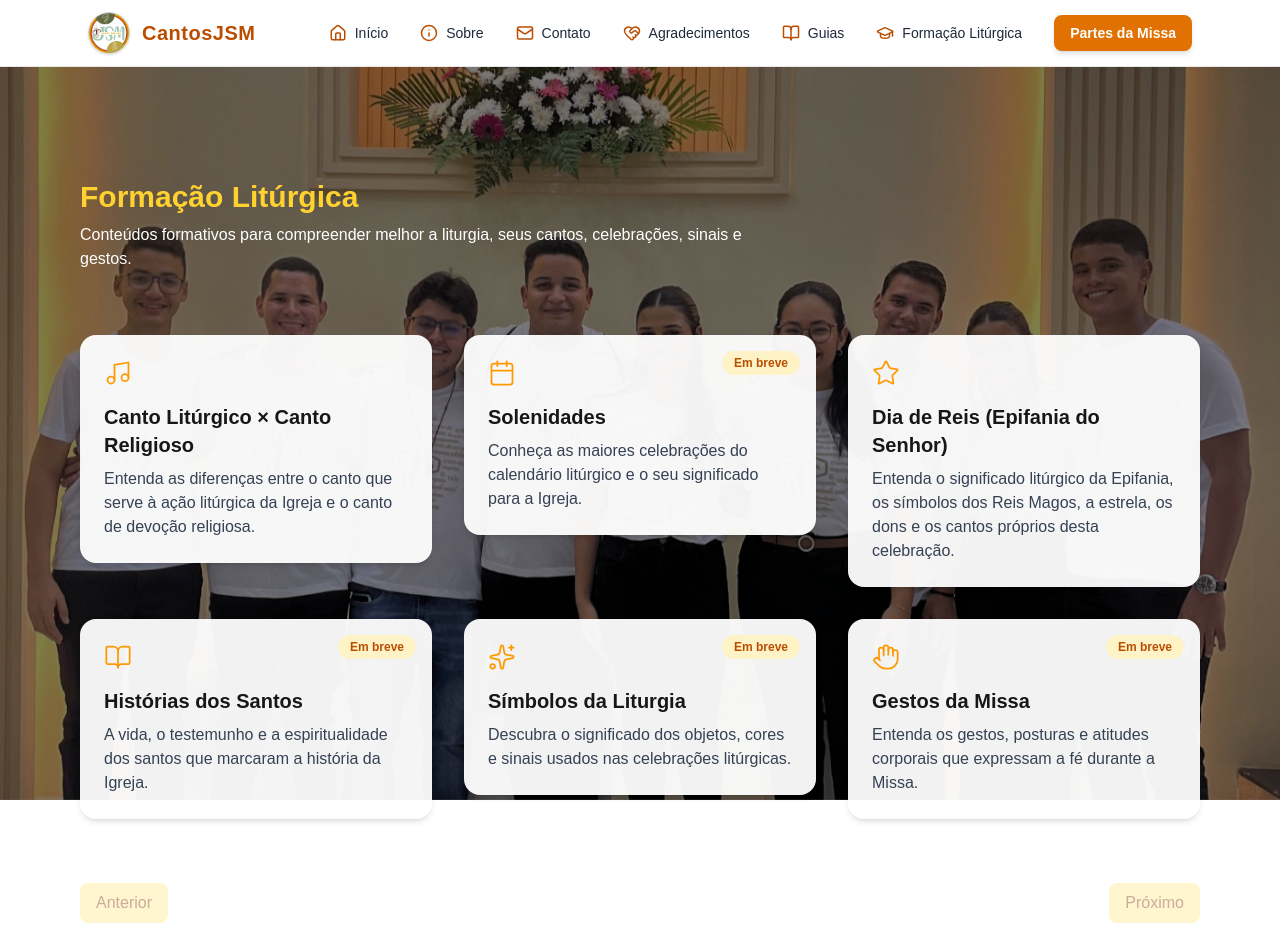
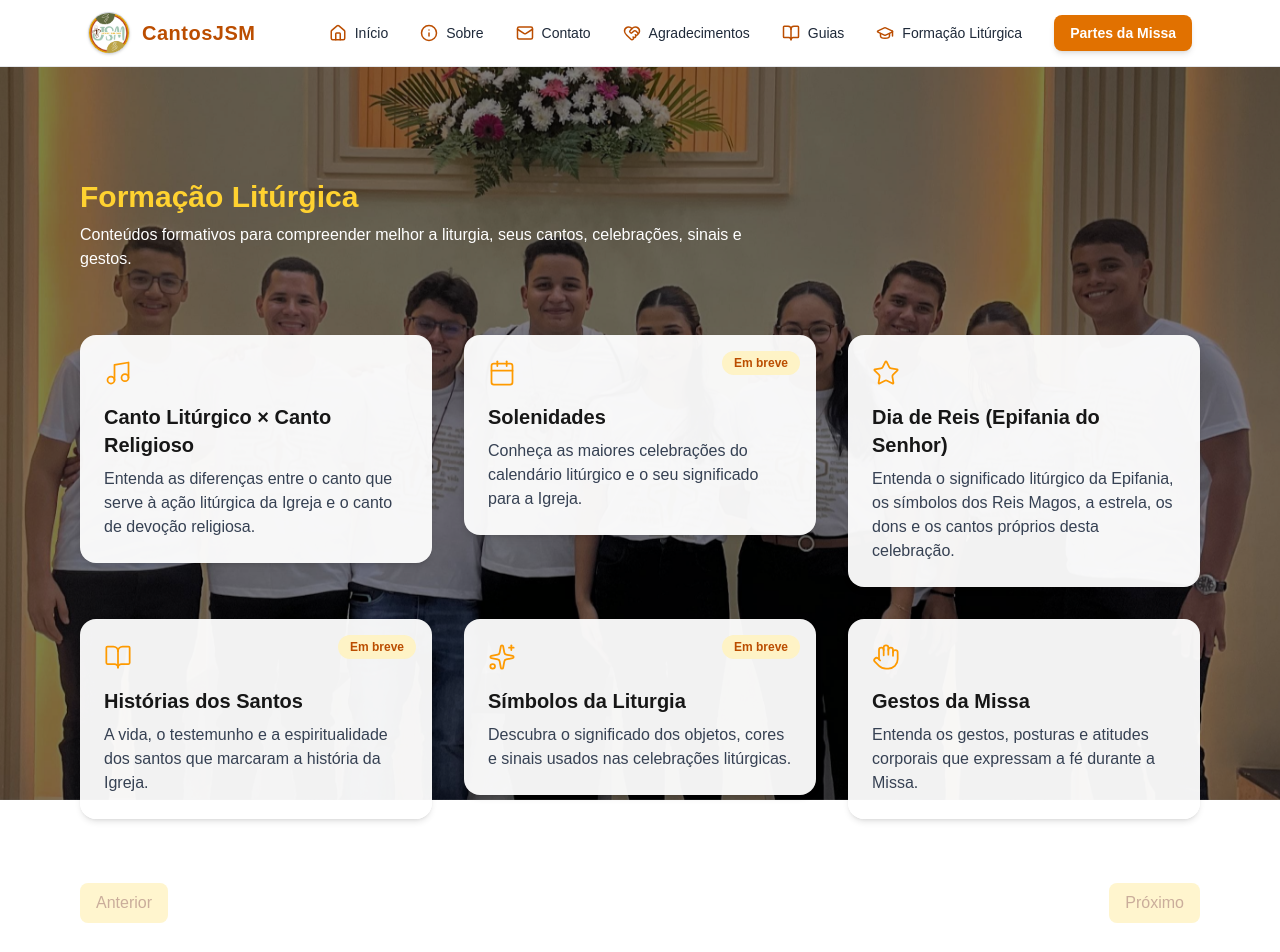
Before and after one commit to robsonalbuquerquedev/cantosjsm, a Next.js app: page /formacao-liturgica in a window 1280 px wide. Shown: the top 952 px of the page. Built offline with nearby package versions, Linux system fonts and the light colour scheme.

Commit message:
update: folder data

```diff
--- a/src/data/formacaoData.ts
+++ b/src/data/formacaoData.ts
@@ -42,6 +42,7 @@ export const formacaoData: FormacaoItem[] = [
         title: "Gestos da Missa",
         description:
             "Entenda os gestos, posturas e atitudes corporais que expressam a fé durante a Missa.",
-        status: "coming-soon",
+        status: "active",
+        href: "/formacao-liturgica/gestos-da-missa",
     },
 ];
```
